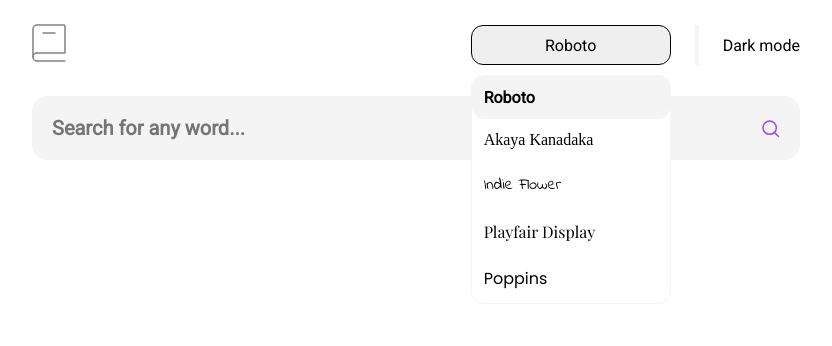
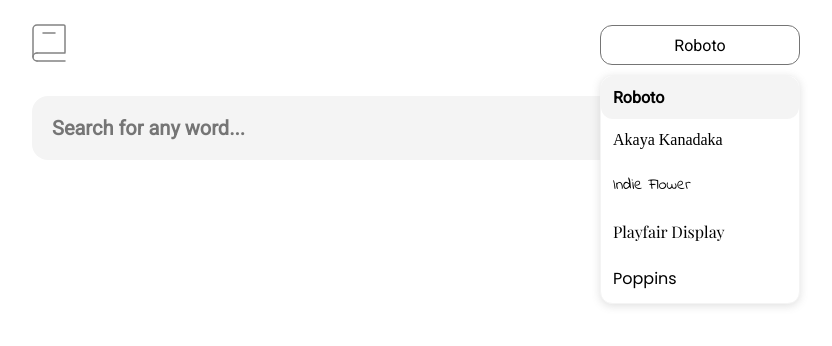
Before and after one commit to Web-Hulk/react-typescript-dictionary, a React (Vite) app: page / in a window 1280 px wide. Both pictures are taken after a click on the button "Roboto". Shown: the top 346 px of the page, without its empty margins (224-1056 px from the left). Built offline with nearby package versions, Linux system fonts and the light colour scheme; a web font is replaced by a local one.

Commit message:
Added hooks and refactor Header + NotFound

```diff
--- a/src/components/Header/Header.scss
+++ b/src/components/Header/Header.scss
@@ -1,27 +1,32 @@
 @use "../../colors" as colors;
 
-.header-container {
+.header {
   display: flex;
   justify-content: space-between;
   align-items: center;
 
-  .header-content {
+  .header__content {
     display: flex;
     align-items: center;
 
-    .header-fonts-container {
+    .header__font-selector {
       position: relative;
 
-      .active-font-btn {
+      .header__font-button {
         width: 200px;
         height: 40px;
         border-radius: 12px;
+        background-color: colors.$pure-white;
         outline: none;
-        border: 1px solid colors.$pure-black;
+        border: 1px solid colors.$medium-gray;
         cursor: pointer;
+
+        &:hover {
+          background-color: colors.$light-gray;
+        }
       }
 
-      .fonts-list {
+      .header__font-list {
         position: absolute;
         z-index: 1;
         background: colors.$pure-white;
@@ -30,8 +35,9 @@
         list-style-type: none;
         width: 100%;
         border-radius: 12px;
+        box-shadow: rgba(99, 99, 99, 0.2) 0px 2px 8px 0px;
 
-        .fonts-list__item {
+        .header__font-item {
           padding: 12px;
           border-radius: 12px;
           cursor: pointer;
@@ -67,12 +73,5 @@
         }
       }
     }
-
-    .intersection {
-      width: 4px;
-      height: 40px;
-      background-color: colors.$light-gray;
-      margin: 0 24px;
-    }
   }
 }
--- a/src/components/Header/Header.tsx
+++ b/src/components/Header/Header.tsx
@@ -1,86 +1,55 @@
-import { useEffect, useRef, useState } from "react";
+import { RefObject, useEffect, useRef, useState } from "react";
 import { Link } from "react-router";
 import logo from "../../assets/logo.svg";
-import { Toggle } from "../Toggle/Toggle";
+import { useEscapeKey } from "../../hooks/useEscapeKey";
+import { useOutsideClick } from "../../hooks/useOutsideClick";
 import { LIST_ITEMS } from "./data/listItems";
 import "./Header.scss";
 
 export const Header = () => {
   const [activeFont, setActiveFont] = useState<string>("Mono");
-  const [isFontListDisplayed, setIsFontDisplayed] = useState<boolean>(false);
+  const [isFontListVisible, setIsFontListVisible] = useState<boolean>(false);
   const fontListRef = useRef<HTMLDivElement>(null);
 
-  useEffect(() => {
-    const handleKeyDown = (e: KeyboardEvent) => {
-      if (e.key === "Escape") {
-        setIsFontDisplayed(false);
-      }
-    };
-
-    const handleClickOutside = (e: MouseEvent) => {
-      if (
-        fontListRef.current &&
-        !fontListRef.current.contains(e.target as Node)
-      ) {
-        setIsFontDisplayed(false);
-      }
-    };
-
-    window.addEventListener("keydown", handleKeyDown);
-    window.addEventListener("mousedown", handleClickOutside);
-
-    return () => {
-      window.removeEventListener("keydown", handleKeyDown);
-      window.removeEventListener("mousedown", handleClickOutside);
-    };
-  }, []);
+  useEscapeKey(() => setIsFontListVisible(false));
+  useOutsideClick(fontListRef as RefObject<HTMLDivElement>, () =>
+    setIsFontListVisible(false)
+  );
 
   useEffect(() => {
-    const getFontNameFromLocalStorage =
-      localStorage.getItem("font-name") || "Roboto";
-
-    setActiveFont(getFontNameFromLocalStorage);
-
-    document.documentElement.style.setProperty(
-      "--font-family",
-      getFontNameFromLocalStorage
-    );
+    const storedFont = localStorage.getItem("font-name") || "Roboto";
+    setActiveFont(storedFont);
+    document.documentElement.style.setProperty("--font-family", storedFont);
   }, [activeFont]);
 
-  const handleActiveFontButton = () => {
-    setIsFontDisplayed(!isFontListDisplayed);
-  };
+  const toggleFontList = () => setIsFontListVisible(!isFontListVisible);
 
-  const setLocalStorageItem = (fontName: string) => {
+  const handleFontSelection = (fontName: string) => {
+    setActiveFont(fontName);
     localStorage.setItem("font-name", fontName);
-  };
-
-  const handleFontItem = (fontName: string) => {
-    setActiveFont(fontName);
-    setLocalStorageItem(fontName);
+    setIsFontListVisible(false);
   };
 
   return (
-    <div className="header-container">
+    <div className="header">
       <Link to="/">
-        <img src={logo} alt="Logo" className="header-icon" />
+        <img src={logo} alt="Logo" className="header__logo" />
       </Link>
 
-      <div className="header-content">
-        <div className="header-fonts-container" ref={fontListRef}>
-          <button onClick={handleActiveFontButton} className="active-font-btn">
+      <div className="header__content">
+        <div className="header__font-selector" ref={fontListRef}>
+          <button onClick={toggleFontList} className="header__font-button">
             {activeFont}
           </button>
 
-          {isFontListDisplayed && (
-            <ul className="fonts-list">
+          {isFontListVisible && (
+            <ul className="header__font-list">
               {LIST_ITEMS.map(({ fontName, cssValue }) => (
                 <li
                   onClick={() => {
-                    handleFontItem(fontName);
-                    setIsFontDisplayed(false);
+                    handleFontSelection(fontName);
                   }}
-                  className={`fonts-list__item ${cssValue} ${
+                  className={`header__font-item  ${cssValue} ${
                     activeFont === fontName ? "selected" : ""
                   }`}
                   key={`List item-${fontName}`}
@@ -91,10 +60,6 @@ export const Header = () => {
             </ul>
           )}
         </div>
-
-        <div className="intersection" />
-
-        <Toggle />
       </div>
     </div>
   );
--- a/src/components/NotFound/NotFound.scss
+++ b/src/components/NotFound/NotFound.scss
@@ -1,6 +1,6 @@
 @use "../../colors" as colors;
 
-.not-found-container {
+.not-found {
   text-align: center;
   padding: 40px 0;
 
@@ -9,7 +9,7 @@
     margin: 30px 0;
   }
 
-  .not-found__paragraph {
+  .not-found__message {
     font-size: 1.2rem;
     color: colors.$medium-gray;
   }
--- a/src/components/NotFound/NotFound.tsx
+++ b/src/components/NotFound/NotFound.tsx
@@ -3,12 +3,12 @@ import "./NotFound.scss";
 
 export const NotFound = () => {
   return (
-    <div className="not-found-container">
+    <div className="not-found">
       <img src={emoji} alt="Emoji" className="not-found__emoji" />
 
       <h2 className="not-found__heading">No Definitions Found</h2>
 
-      <p className="not-found__paragraph">
+      <p className="not-found__message">
         Sorry pal, we couldn't find definitions for the word you were looking
         for. You can try the search again at later time or head to the web
         instead.
--- a/src/components/Toggle/Toggle.tsx
+++ /dev/null
@@ -1,3 +0,0 @@
-export const Toggle = () => {
-  return <div>Dark mode</div>;
-};
--- /dev/null
+++ b/src/hooks/useEscapeKey.ts
@@ -0,0 +1,17 @@
+import { useEffect } from "react";
+
+export const useEscapeKey = (callback: () => void) => {
+  useEffect(() => {
+      const handleKeyDown = (e: KeyboardEvent) => {
+        if (e.key === "Escape") {
+          callback();
+        }
+      };
+
+      window.addEventListener("keydown", handleKeyDown);
+
+      return () => {
+        window.removeEventListener("keydown", handleKeyDown);
+      };
+    }, [callback]);
+}
--- /dev/null
+++ b/src/hooks/useOutsideClick.ts
@@ -0,0 +1,16 @@
+import { RefObject, useEffect } from "react";
+
+export const useOutsideClick = (ref: RefObject<HTMLDivElement>, callback: () => void) => {
+  useEffect(() => {
+    const handleClickOutside = (e: MouseEvent) => {
+      if (ref.current && !ref.current.contains(e.target as Node)) {
+        callback();
+      }
+    };
+
+    window.addEventListener("mousedown", handleClickOutside);
+    return () => {
+      window.removeEventListener("mousedown", handleClickOutside);
+    };
+  }, [ref, callback]);
+};
```
